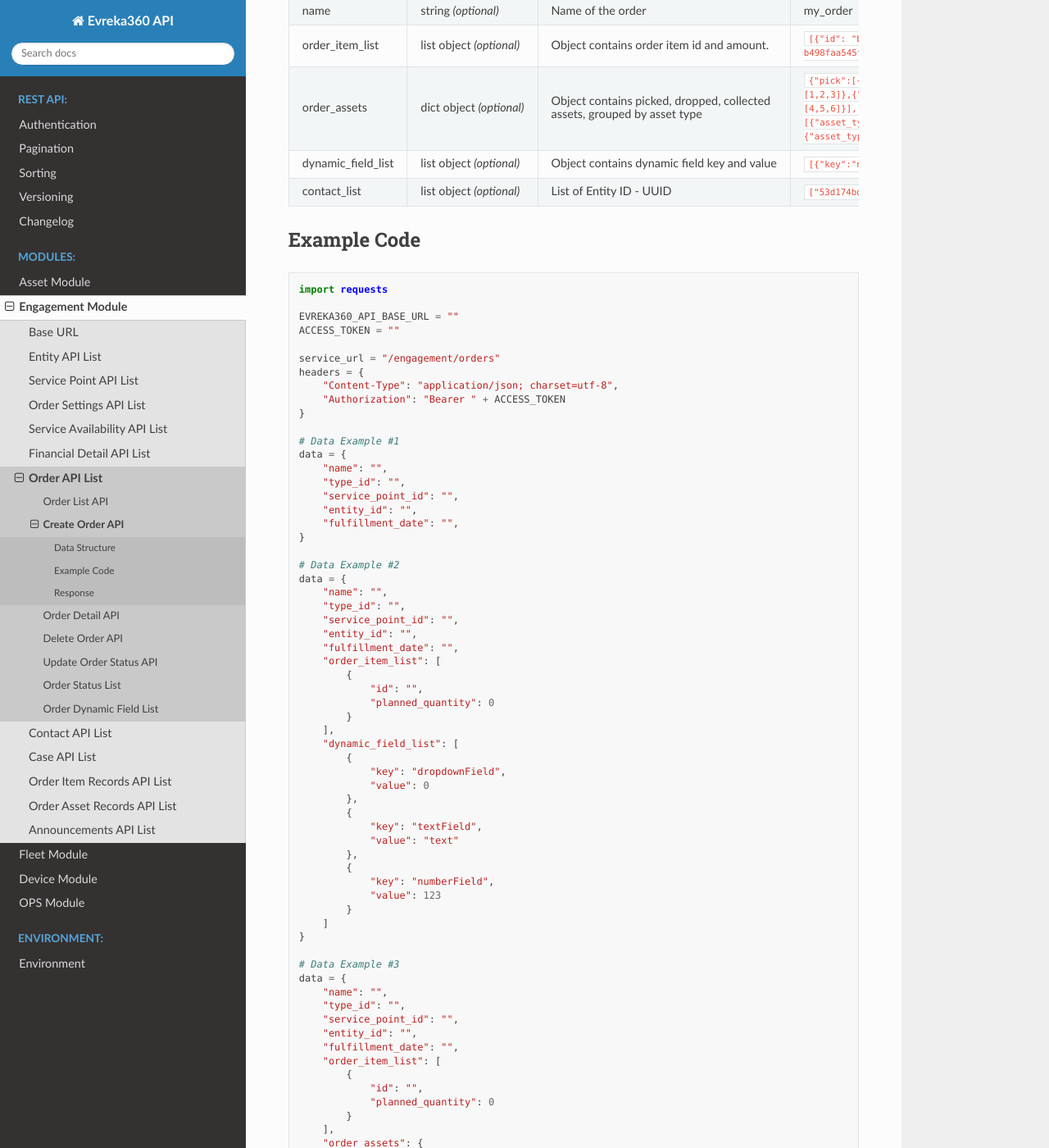
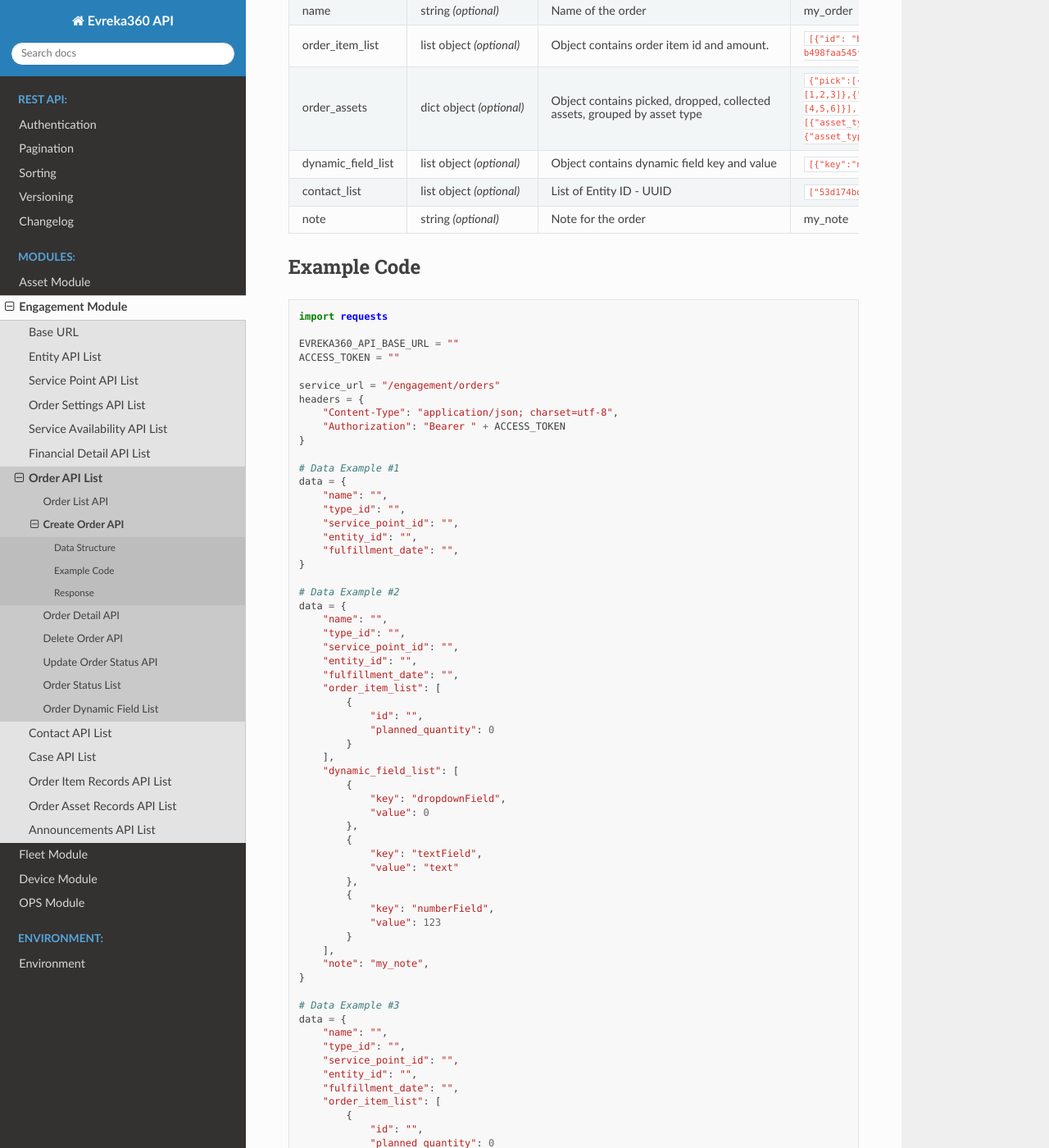
Before and after one commit to evrekadev/evreka-api-doc, a Sphinx documentation site: the page built from source/engagement/order/create.rst, in a window 1280 px wide and 1400 px high, scrolled down 775 px. Shown: the whole window at 82% size. Built offline with Sphinx 7.4.7 and the Read the Docs theme 3.1.0, drawn with Linux system fonts in a browser that asks for light colours.

Commit message:
note is added to create order parameters

```diff
--- a/source/engagement/order/create.rst
+++ b/source/engagement/order/create.rst
@@ -46,6 +46,8 @@ Under ``order_assets``, each action key like ``pick`` or ``drop`` is a list of a
     | dynamic_field_list      | list object *(optional)*                                     | Object contains dynamic field key and value       | ``[{"key":"numberField","value": 123}]``                                           |
     +-------------------------+--------------------------------------------------------------+---------------------------------------------------+------------------------------------------------------------------------------------+
     | contact_list            | list object *(optional)*                                     | List of Entity ID - UUID                          | ``["53d174bd-4db4-4623-aa98-078f55ce3948"]``                                       |
+    +-------------------------+--------------------------------------------------------------+---------------------------------------------------+------------------------------------------------------------------------------------+
+    | note                    | string *(optional)*                                          | Note for the order                                | my_note                                                                            |
     +-------------------------+--------------------------------------------------------------+---------------------------------------------------+------------------------------------------------------------------------------------+
 
 
@@ -104,7 +106,8 @@ Example Code
                 "key": "numberField",
                 "value": 123
             }
-        ]
+        ],
+        "note": "my_note",
     }
 
     # Data Example #3
```
